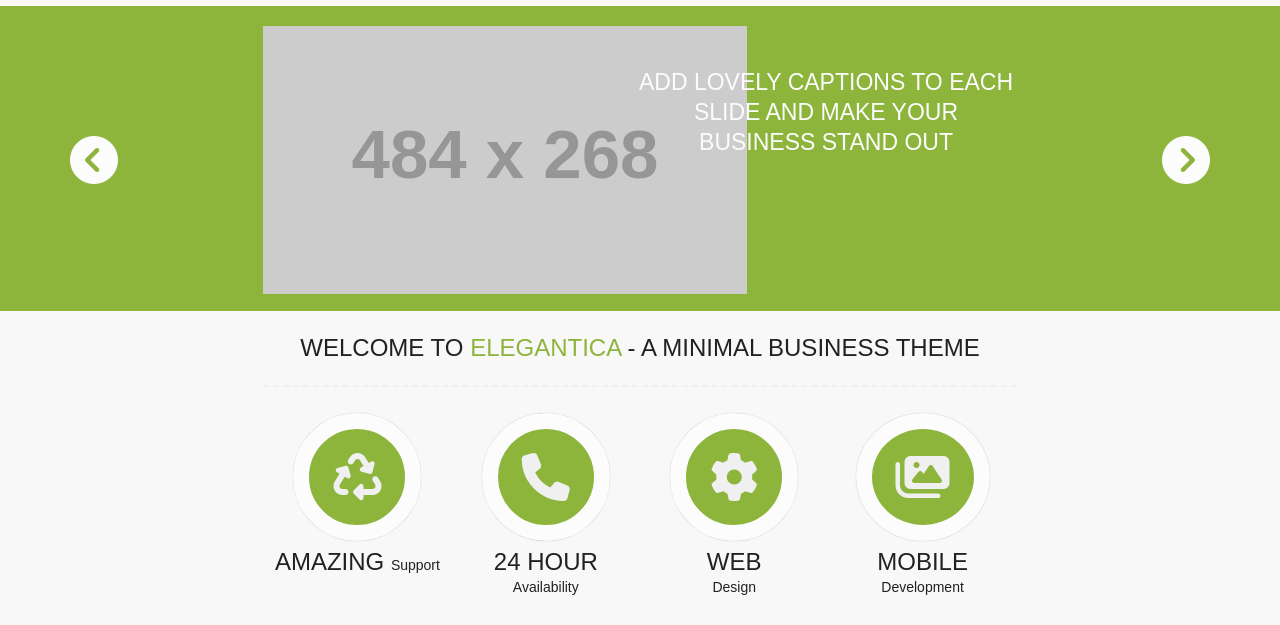
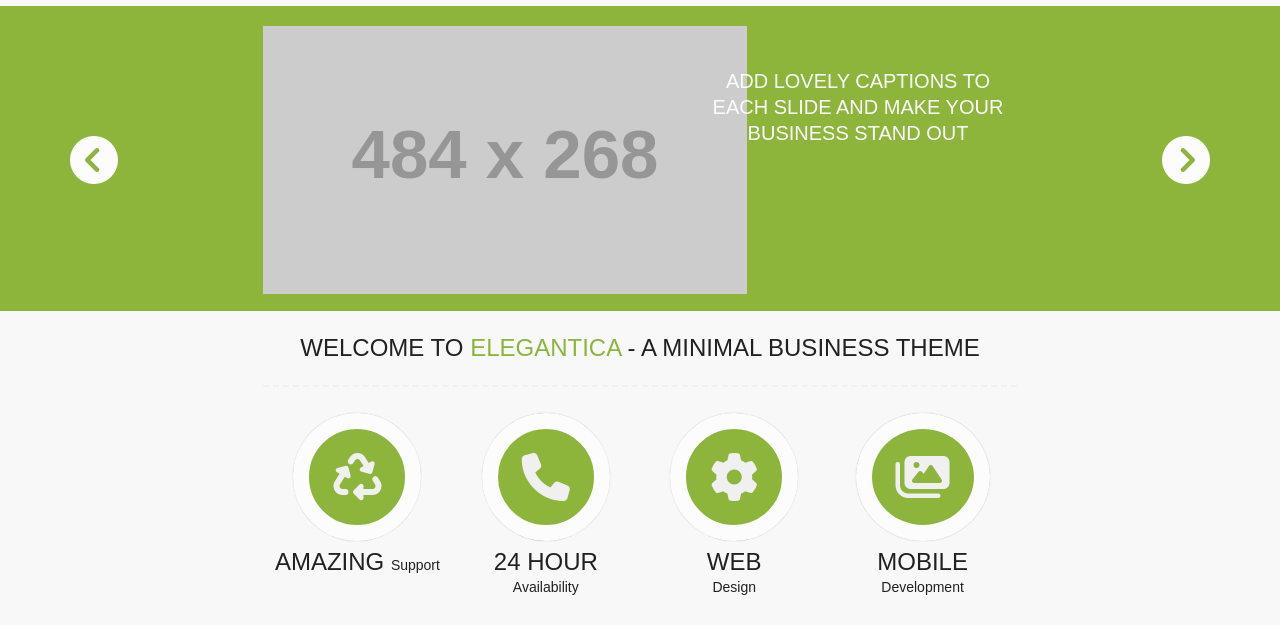
Before and after one commit to azishanprdxn/graphicsumbrella, a plain HTML site: page index.html in a window 1280 px wide. Shown: the part 74-699 px from the top of the page. Drawn offline with Linux system fonts and the light colour scheme; placeholder pictures from the web are drawn by us.

Commit message:
Fixed banner heading

```diff
--- a/assets/styles.css
+++ b/assets/styles.css
@@ -248,12 +248,12 @@ a:active {
 }
 
 .banner-heading {
-  width: 30%;
+  width: 25%;
   position: absolute;
   top: 62px;
   right: 262px;
   color: #fcfcfc;
-  font-size: 23px;
+  font-size: 20px;
   line-height: 1.3;
   text-align: center;
 }
@@ -346,6 +346,7 @@ a:active {
   font-size: 11px;
   text-decoration: none;
 }
+
 .card-text>a:hover {
   box-shadow: 0 0 2px #212121;
 }
@@ -421,7 +422,7 @@ footer {
   color: #d8d8d8;
 }
 
-.social-links>li>a:hover  {
+.social-links>li>a:hover {
   color: #212121;
 }
 
```
